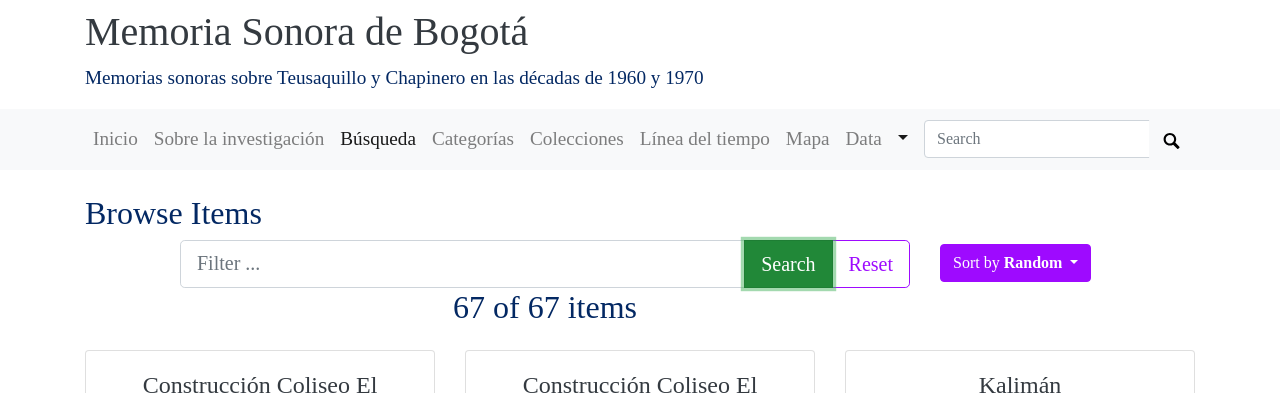
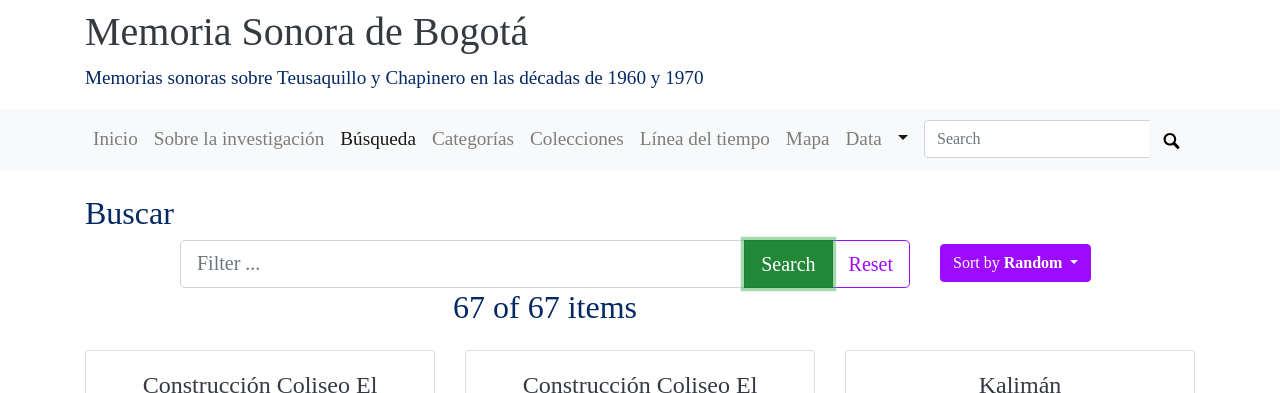
Before and after one commit to lparisb/memoriasonorabogota, a Jekyll site: the page built from pages/browse.md, in a window 1280 px wide and 900 px high. Shown: the top 393 px of the window. Built offline with Jekyll 4.4.1, drawn with Linux system fonts in a browser that asks for light colours; some web fonts are replaced.

Commit message:
Update browse.md

```diff
--- a/pages/browse.md
+++ b/pages/browse.md
@@ -6,4 +6,4 @@ permalink: /browse.html
 # the Browse visualization will be added below the content in this file
 ---
 
-## Browse Items
+## Buscar
```
